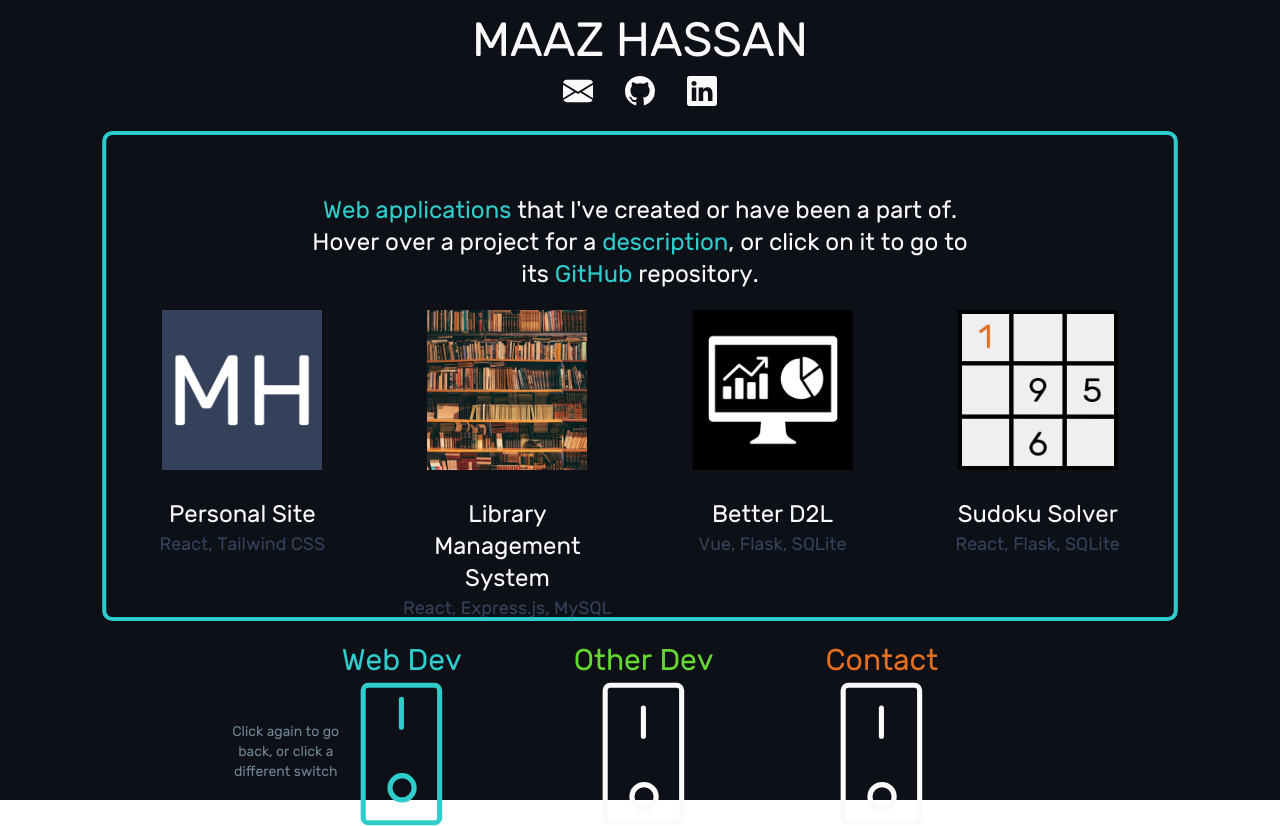
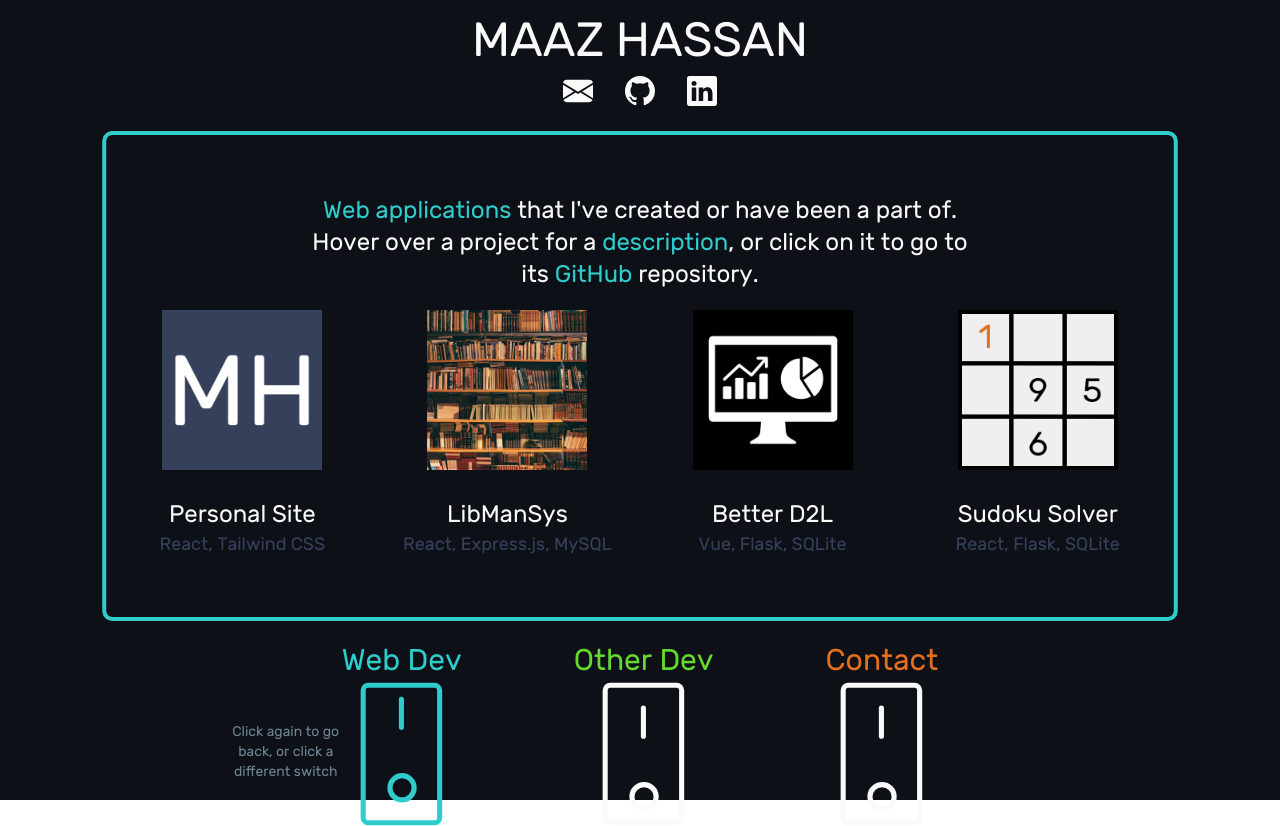
Before and after one commit to maazhassan/personal-site, a React (Create React App) app: page / in a window 1280 px wide. Both pictures are taken after a click on the icon 401 px from the left and 754 px from the top of the page. Built offline with nearby package versions, Linux system fonts and the light colour scheme.

Commit message:
More project data.

```diff
--- a/src/components/main/content/Card.js
+++ b/src/components/main/content/Card.js
@@ -27,7 +27,7 @@ const Card = props => {
             className="w-40 mt-8"
             style={{imageRendering: '-webkit-optimize-contrast'}}
           />
-          <span className={`${props.titleSize} text-neutral-50 mt-7`}>{props.title}</span>
+          <span className={`${props.titleSize} text-neutral-50 mt-3 md:mt-7`}>{props.title}</span>
           <span className="text-lg text-text-blue">{props.stack}</span>
         </div>
       </div>
--- a/src/components/main/content/views/projects/ProjectData.js
+++ b/src/components/main/content/views/projects/ProjectData.js
@@ -2,6 +2,8 @@ import PersonalSite from '../../../../../images/PersonalSite.png';
 import Library from '../../../../../images/Library.png';
 import BetterD2L from '../../../../../images/BetterD2L.png';
 import Sudoku from '../../../../../images/Sudoku.png';
+import Chess from '../../../../../images/Chess.png';
+import Crypto from '../../../../../images/Crypto.png';
 
 export const web = {
   description: (
@@ -25,24 +27,42 @@ export const web = {
       github: "https://github.com/maazhassan"
     },
     {
-      title: "Library Management System",
+      title: "LibManSys",
       stack: "React, Express.js, MySQL",
       image: Library,
-      description: "Lorem ipsum 1",
+      description: (
+        <span>
+          A library management application made in a group of 3 for a databases class. I worked on the
+          <span className="text-blue"> API</span> and
+          <span className="text-blue"> database</span>.
+        </span>
+      ),
       github: "https://github.com/maazhassan/Library-Management-System"
     },
     {
       title: "Better D2L",
       stack: "Vue, Flask, SQLite",
       image: BetterD2L,
-      description: "Lorem ipsum 2",
+      description: (
+        <span>
+          A student dashboard application made in a group of 5 for Calgary Hacks 2021. I worked on the
+          <span className="text-blue"> API</span> and
+          <span className="text-blue"> database</span>.
+        </span>
+      ),
       github: "https://github.com/maazhassan/Better-D2L"
     },
     {
       title: "Sudoku Solver",
       stack: "React, Flask, SQLite",
       image: Sudoku,
-      description: "Lorem ipsum 3",
+      description: (
+        <span>
+          A sudoku game that I made to learn full-stack development. I also wrote a custom
+          <span className="text-blue"> solving algorithm</span> using
+          <span className="text-blue"> backtracking</span>.
+        </span>
+      ),
       github: "https://github.com/maazhassan/React-Sudoku-and-Solver"
     }
   ]
@@ -57,18 +77,30 @@ export const other = {
   color: "text-green",
   projects: [
     {
-      title: "Personal Site",
-      stack: "React, Tailwind CSS",
-      image: PersonalSite,
-      description: "Lorem ipsum",
-      github: "https://github.com/maazhassan"
+      title: "Chess",
+      stack: "Java, JavaFX",
+      image: Chess,
+      description: (
+        <span>
+          A chess game with an AI made in a group of 4 for a Java class. It is an exact clone of the board game. I worked on the
+          <span className="text-green"> game logic</span> and
+          <span className="text-green"> AI</span>.
+        </span>
+      ),
+      github: "https://github.com/maazhassan/ChessProject-05-24"
     },
     {
-      title: "Personal Site",
-      stack: "React, Tailwind CSS",
-      image: PersonalSite,
-      description: "Lorem ipsum 1",
-      github: "https://github.com/maazhassan"
+      title: "Crypto Charts",
+      stack: "Python",
+      image: Crypto,
+      description: (
+        <span>
+          An application to view cryptocurrency price charts. I made it to learn about
+          <span className="text-green"> data science</span> techniques, and it leverages various
+          <span className="text-green"> APIs</span> for data.
+        </span>
+      ),
+      github: "https://github.com/maazhassan/Crypto-Charts"
     },
   ]
 };
--- a/src/components/main/content/views/projects/ProjectViewMobile.js
+++ b/src/components/main/content/views/projects/ProjectViewMobile.js
@@ -12,22 +12,24 @@ const ProjectViewMobile = props => {
     else setSelectedProj((selectedProj + 1) % props.data.projects.length);
   }
 
+  const descSize = window.innerHeight > 700 ? 'text-lg' : 'text-base';
+
   const animProps = useSpring({
     transform: `translateX(-${selectedProj * props.widthCalc}px)`
   });
 
   return (
     <React.Fragment>
-      <div className="h-full mx-auto overflow-hidden">
+      <div className="h-full mx-auto overflow-y-auto overflow-x-hidden">
         <animated.div className="flex flex-row h-full" style={animProps}>
           {props.data.projects.map((e, i) => {
             return (
               <div className="flex flex-col h-full justify-center relative" key={i}>
                 <div style={{width: props.widthCalc}}>
-                  <p className="text-lg md:text-xl text-neutral-50 absolute top-4 md:top-8 w-[90%] md:w-1/2 mx-auto right-0 left-0">
+                  <p className={`${descSize} md:text-xl text-neutral-50 absolute top-4 md:top-8 w-[90%] md:w-1/2 mx-auto right-0 left-0`}>
                     {e.description}
                   </p>
-                  <div className="w-[50%] sm:w-[40%] md:w-[30%] mx-auto mt-12 md:mt-16">
+                  <div className="w-[60%] md:w-[30%] mx-auto mt-20">
                     <Card
                       image={e.image}
                       title={e.title}
```
Also changed, not shown: src/images/Chess.png (added), src/images/Crypto.png (added).
